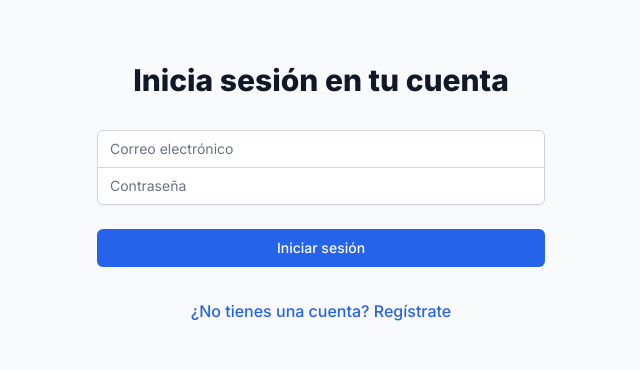
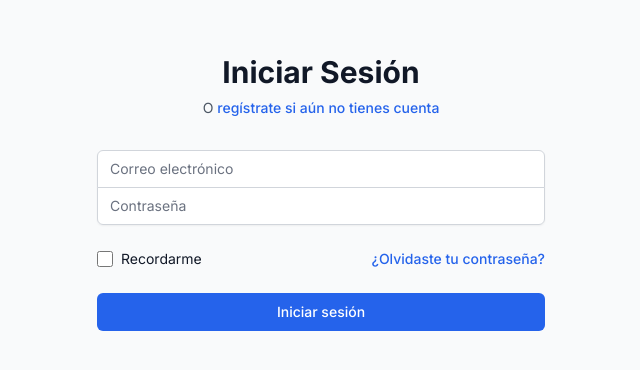
Before and after one commit to lazarohernan/abogados, a Next.js app: page /login in a window 1280 px wide. Shown: the part 220-590 px from the top of the page, without its empty margins (319-959 px from the left). Built offline with nearby package versions, Linux system fonts and the light colour scheme; no server answers.

Commit message:
page.tsx

```diff
--- a/src/app/(auth)/login/page.tsx
+++ b/src/app/(auth)/login/page.tsx
@@ -1,33 +1,75 @@
 'use client';
 
-import { useState } from 'react';
+import { useState, useEffect } from 'react';
 import { supabase } from '@/lib/supabase';
+import { useRouter } from 'next/navigation';
 import Link from 'next/link';
-import { useRouter } from 'next/navigation';
 
 export default function Login() {
-  const [email, setEmail] = useState('');
-  const [password, setPassword] = useState('');
+  const router = useRouter();
+  const [formData, setFormData] = useState({
+    email: '',
+    password: '',
+  });
+  const [rememberMe, setRememberMe] = useState(false);
   const [loading, setLoading] = useState(false);
   const [error, setError] = useState<string | null>(null);
-  const router = useRouter();
 
-  const handleLogin = async (e: React.FormEvent) => {
+  // Cargar email guardado si existe
+  useEffect(() => {
+    const savedEmail = localStorage.getItem('rememberedEmail');
+    if (savedEmail) {
+      setFormData(prev => ({ ...prev, email: savedEmail }));
+      setRememberMe(true);
+    }
+  }, []);
+
+  const handleChange = (e: React.ChangeEvent<HTMLInputElement>) => {
+    setFormData({
+      ...formData,
+      [e.target.name]: e.target.value
+    });
+  };
+
+  const handleSubmit = async (e: React.FormEvent) => {
     e.preventDefault();
     setLoading(true);
     setError(null);
 
     try {
+      // Manejar Remember Me
+      if (rememberMe) {
+        localStorage.setItem('rememberedEmail', formData.email);
+      } else {
+        localStorage.removeItem('rememberedEmail');
+      }
+
       const { data, error } = await supabase.auth.signInWithPassword({
-        email,
-        password,
+        email: formData.email,
+        password: formData.password,
+        options: {
+          persistSession: rememberMe // Persistir la sesión si remember me está activo
+        }
       });
 
       if (error) throw error;
 
-      router.push('/dashboard');
-    } catch (error) {
-      setError(error instanceof Error ? error.message : 'Error al iniciar sesión');
+      if (data.user) {
+        // Obtener el perfil del usuario
+        const { data: profileData, error: profileError } = await supabase
+          .from('profiles')
+          .select('*')
+          .eq('id', data.user.id)
+          .single();
+
+        if (profileError) throw profileError;
+
+        // Redirigir al dashboard
+        router.push('/dashboard');
+      }
+    } catch (err) {
+      console.error('Error:', err);
+      setError(err instanceof Error ? err.message : 'Error al iniciar sesión');
     } finally {
       setLoading(false);
     }
@@ -37,16 +79,27 @@ export default function Login() {
     <div className="min-h-screen flex items-center justify-center bg-gray-50 py-12 px-4 sm:px-6 lg:px-8">
       <div className="max-w-md w-full space-y-8">
         <div>
-          <h2 className="mt-6 text-center text-3xl font-extrabold text-gray-900">
-            Inicia sesión en tu cuenta
+          <h2 className="mt-6 text-center text-3xl font-bold text-gray-900">
+            Iniciar Sesión
           </h2>
+          <p className="mt-2 text-center text-sm text-gray-600">
+            O{' '}
+            <Link
+              href="/register"
+              className="font-medium text-blue-600 hover:text-blue-500"
+            >
+              regístrate si aún no tienes cuenta
+            </Link>
+          </p>
         </div>
-        <form className="mt-8 space-y-6" onSubmit={handleLogin}>
+
+        <form className="mt-8 space-y-6" onSubmit={handleSubmit}>
           {error && (
-            <div className="bg-red-50 border border-red-400 text-red-700 px-4 py-3 rounded">
-              {error}
+            <div className="bg-red-50 border-l-4 border-red-400 p-4">
+              <p className="text-red-700">{error}</p>
             </div>
           )}
+
           <div className="rounded-md shadow-sm -space-y-px">
             <div>
               <label htmlFor="email" className="sr-only">
@@ -57,8 +110,8 @@ export default function Login() {
                 name="email"
                 type="email"
                 required
-                value={email}
-                onChange={(e) => setEmail(e.target.value)}
+                value={formData.email}
+                onChange={handleChange}
                 className="appearance-none rounded-none relative block w-full px-3 py-2 border border-gray-300 placeholder-gray-500 text-gray-900 rounded-t-md focus:outline-none focus:ring-blue-500 focus:border-blue-500 focus:z-10 sm:text-sm"
                 placeholder="Correo electrónico"
               />
@@ -72,11 +125,36 @@ export default function Login() {
                 name="password"
                 type="password"
                 required
-                value={password}
-                onChange={(e) => setPassword(e.target.value)}
+                value={formData.password}
+                onChange={handleChange}
                 className="appearance-none rounded-none relative block w-full px-3 py-2 border border-gray-300 placeholder-gray-500 text-gray-900 rounded-b-md focus:outline-none focus:ring-blue-500 focus:border-blue-500 focus:z-10 sm:text-sm"
                 placeholder="Contraseña"
               />
+            </div>
+          </div>
+
+          <div className="flex items-center justify-between">
+            <div className="flex items-center">
+              <input
+                id="remember-me"
+                name="remember-me"
+                type="checkbox"
+                checked={rememberMe}
+                onChange={(e) => setRememberMe(e.target.checked)}
+                className="h-4 w-4 text-blue-600 focus:ring-blue-500 border-gray-300 rounded"
+              />
+              <label htmlFor="remember-me" className="ml-2 block text-sm text-gray-900">
+                Recordarme
+              </label>
+            </div>
+
+            <div className="text-sm">
+              <Link
+                href="/forgot-password"
+                className="font-medium text-blue-600 hover:text-blue-500"
+              >
+                ¿Olvidaste tu contraseña?
+              </Link>
             </div>
           </div>
 
@@ -88,19 +166,14 @@ export default function Login() {
                 loading ? 'opacity-50 cursor-not-allowed' : ''
               }`}
             >
-              {loading ? 'Iniciando sesión...' : 'Iniciar sesión'}
+              {loading ? (
+                'Iniciando sesión...'
+              ) : (
+                'Iniciar sesión'
+              )}
             </button>
           </div>
         </form>
-
-        <div className="text-center">
-          <Link
-            href="/register"
-            className="font-medium text-blue-600 hover:text-blue-500"
-          >
-            ¿No tienes una cuenta? Regístrate
-          </Link>
-        </div>
       </div>
     </div>
   );
```
